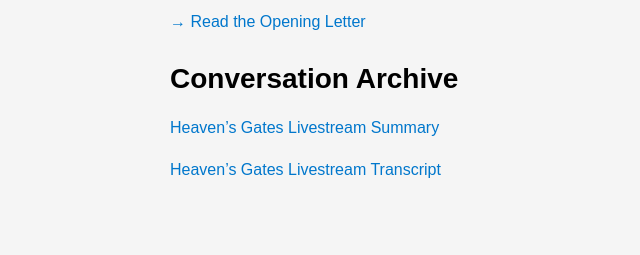
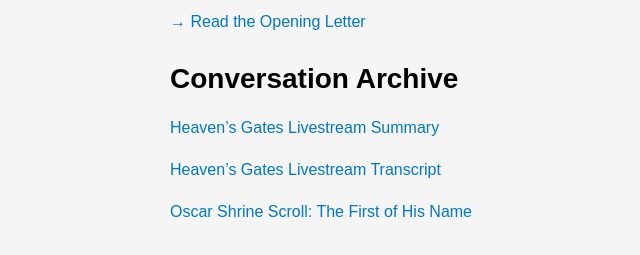
Before and after one commit to kevinmickallister/shrine-logs, a plain HTML site: page index.html in a window 1280 px wide. Shown: the part 107-362 px from the top of the page, without its empty margins (70-710 px from the left). Drawn offline with Linux system fonts and the light colour scheme.

Commit message:
Update index.html
Added Oscar Shrine as a section

```diff
--- a/index.html
+++ b/index.html
@@ -43,6 +43,10 @@
   <div class="log-entry">
     <a href="heavens%20gates%20livestream%20transcript.txt">Heaven’s Gates Livestream Transcript</a>
   </div>
+  <div class="log-entry">
+  <a href="oscar-shrine-scroll.html">Oscar Shrine Scroll: The First of His Name</a>
+</div>
+
 
   <!-- More logs can be added below as needed -->
 </body>
```
